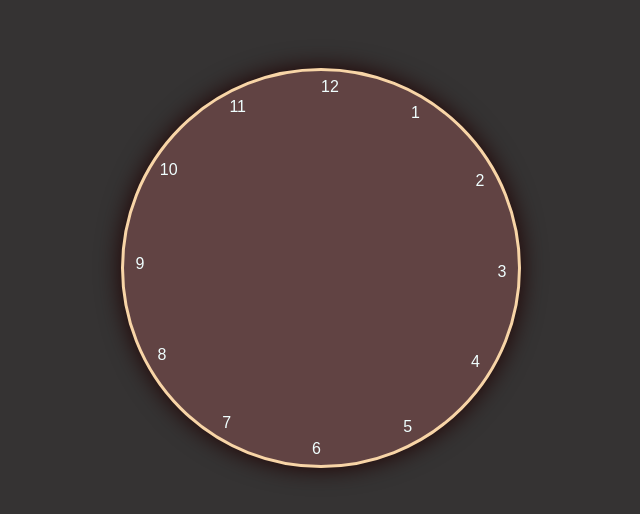
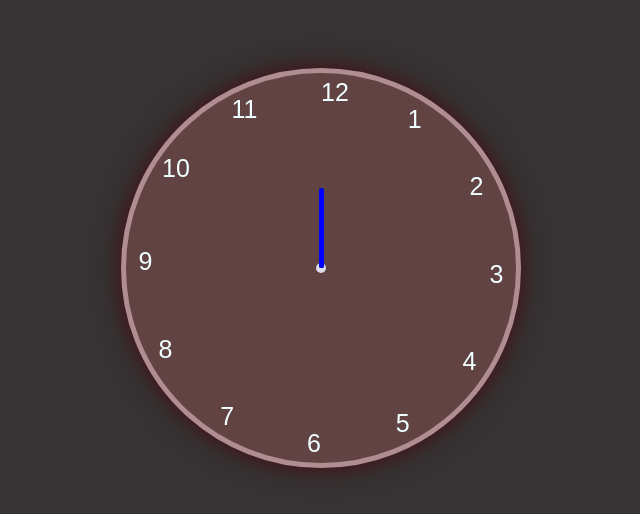
Before and after one commit to dpsharma2036/js_clock, a plain HTML site: page index.html in a window 1280 px wide. Shown: the part 132-646 px from the top of the page, without its empty margins (319-959 px from the left). Drawn offline with Linux system fonts and the light colour scheme.

Commit message:
files modified

```diff
--- a/index.html
+++ b/index.html
@@ -10,6 +10,11 @@
 <body>
     <div class="container">
         <div class="clock">
+
+            <div style="--color:black;" class="hand"><i></i></div>
+            <div style="--color:green;" class="hand"><i></i></div>
+            <div style="--color:blue;" class="hand"><i></i></div>
+
             <span style="--i:1"><t>1</t></span>
             <span style="--i:2"><t>2</t></span>
             <span style="--i:3"><t>3</t></span>
--- a/style.css
+++ b/style.css
@@ -24,8 +24,14 @@ body{
     height: 400px;
     border-radius: 50%;
     background-color: rgb(97, 67, 67);
-    border: 3px solid rgb(248, 213, 167);
-    box-shadow: 0px 0px 25px  rgb(31, 2, 2);
+    border: 5px solid rgb(175, 141, 146);
+    box-shadow: 0px 0px 25px  rgb(69, 10, 19);
+   display: flex;
+   justify-content: center;
+   align-items: center;
+
+
+
 }
 
 .clock span{
@@ -34,10 +40,39 @@ body{
     inset: 10px;
     text-align: center;
 
+
 }
 
 .clock span t {
     position: absolute;
     transform: rotate(calc(-30deg * var(--i)));
     display: inline-block;
+    font-size: 25px;
 }
+
+.clock::before{
+    content: '';
+    position: absolute;
+    width: 10px;
+    height: 10px;
+    background-color: rgb(219, 220, 237);
+    border-radius: 50%;
+}
+.hand{
+    position: absolute;
+    display: flex;
+    justify-content: center;
+    align-items:flex-end;
+
+
+
+}
+
+.hand i{
+    position: absolute;
+    background-color:var(--color);
+    width: 5px;
+    height: 80px;
+    border-radius: 10px;
+
+}
```
